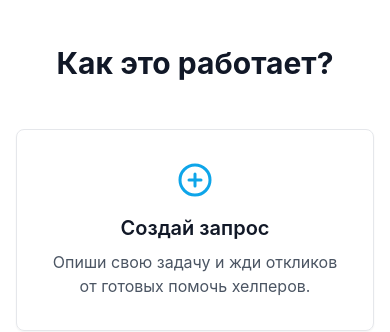
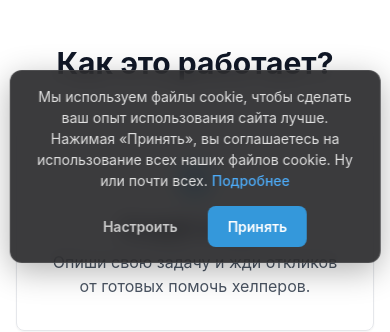
Before and after one commit to Flaymie/BirgeKomek, a React (Create React App) app in the folder frontend/: page / in a window 390 px wide. Shown: the part 571-903 px from the top of the page. Built offline with nearby package versions, Linux system fonts and the light colour scheme.

Commit message:
feat(cookies): Добавлен базовый баннер для согласия с cookie

```diff
--- a/frontend/src/App.js
+++ b/frontend/src/App.js
@@ -31,6 +31,8 @@ import RequireTelegramModal from './components/modals/RequireTelegramModal';
 import LinkTelegramModal from './components/modals/LinkTelegramModal';
 import AllReviewsPage from './components/pages/AllReviewsPage';
 import NotificationDetailPage from './components/pages/NotificationDetailPage';
+import CookieConsent from './components/shared/CookieConsent';
+import './App.css';
 
 // Этот компонент отвечает за инициализацию перехватчика API
 // и рендер основного контента. Он должен быть внутри AuthProvider.
@@ -138,6 +140,7 @@ const AppContent = () => {
             {/* Маршрут для страницы не найдено */}
             <Route path="*" element={<NotFoundPage />} />
         </Routes>
+        <CookieConsent />
       </Layout>
       </div>
     </>
@@ -147,9 +150,7 @@ const AppContent = () => {
 // Главный компонент приложения с правильной структурой
 function App() {
   return (
-    <AuthProvider>
       <AppInitializer />
-    </AuthProvider>
   );
 }
 
--- a/frontend/src/components/pages/ChatPage.jsx
+++ b/frontend/src/components/pages/ChatPage.jsx
@@ -315,7 +315,9 @@ const ChatPage = () => {
 
   // Получаем первоначальные данные (инфо о запросе и старые сообщения)
   const fetchInitialData = useCallback(async () => {
-    if (!requestId) return;
+    if (!requestId) {
+      return;
+    };
     setLoading(true);
     setError('');
     try {
--- a/frontend/src/components/pages/RequestDetailPage.jsx
+++ b/frontend/src/components/pages/RequestDetailPage.jsx
@@ -18,6 +18,7 @@ import { motion } from 'framer-motion';
 
 const RequestDetailPage = () => {
   const { id } = useParams();
+
   const navigate = useNavigate();
   const location = useLocation();
   const [request, setRequest] = useState(null);
--- /dev/null
+++ b/frontend/src/components/shared/CookieConsent.css
@@ -0,0 +1,105 @@
+.cookie-consent-banner {
+    position: fixed;
+    bottom: 20px;
+    left: 50%;
+    transform: translateX(-50%);
+    width: 90%;
+    max-width: 800px;
+    background: rgba(25, 25, 28, 0.85);
+    color: #e0e0e0;
+    padding: 15px 25px;
+    border-radius: 12px;
+    box-shadow: 0 8px 32px rgba(0, 0, 0, 0.3);
+    display: flex;
+    justify-content: space-between;
+    align-items: center;
+    z-index: 1000;
+    backdrop-filter: blur(10px);
+    -webkit-backdrop-filter: blur(10px); /* Для Safari */
+    border: 1px solid rgba(255, 255, 255, 0.1);
+    animation: slide-up 0.5s ease-out;
+}
+
+.cookie-consent-text p {
+    margin: 0;
+    font-size: 14px;
+    line-height: 1.5;
+}
+
+.cookie-consent-text a {
+    color: #4dabf7;
+    text-decoration: none;
+    font-weight: 500;
+    transition: color 0.2s ease;
+}
+
+.cookie-consent-text a:hover {
+    color: #74c0fc;
+    text-decoration: underline;
+}
+
+.cookie-consent-actions {
+    display: flex;
+    gap: 10px;
+    margin-left: 20px;
+}
+
+.cookie-consent-actions button {
+    padding: 10px 20px;
+    border-radius: 8px;
+    border: none;
+    cursor: pointer;
+    font-weight: 600;
+    font-size: 14px;
+    transition: all 0.2s ease-in-out;
+}
+
+.btn-customize {
+    background-color: transparent;
+    border: 1px solid #555;
+    color: #ccc;
+}
+
+.btn-customize:hover {
+    background-color: rgba(255, 255, 255, 0.1);
+    border-color: #777;
+}
+
+.btn-accept {
+    background-color: #3498db;
+    color: white;
+}
+
+.btn-accept:hover {
+    background-color: #2980b9;
+    transform: translateY(-1px);
+    box-shadow: 0 4px 15px rgba(52, 152, 219, 0.2);
+}
+
+@keyframes slide-up {
+    from {
+        transform: translate(-50%, 100px);
+        opacity: 0;
+    }
+    to {
+        transform: translate(-50%, 0);
+        opacity: 1;
+    }
+}
+
+/* Адаптивка для мобилок */
+@media (max-width: 768px) {
+    .cookie-consent-banner {
+        flex-direction: column;
+        text-align: center;
+        bottom: 10px;
+        width: 95%;
+    }
+
+    .cookie-consent-actions {
+        margin-top: 15px;
+        margin-left: 0;
+        width: 100%;
+        justify-content: center;
+    }
+}
--- /dev/null
+++ b/frontend/src/components/shared/CookieConsent.jsx
@@ -0,0 +1,48 @@
+import React, { useState, useEffect } from 'react';
+import './CookieConsent.css';
+
+const CookieConsent = () => {
+    const [isVisible, setIsVisible] = useState(false);
+
+    useEffect(() => {
+        const consent = localStorage.getItem('cookie_consent');
+        if (!consent) {
+            // Небольшая задержка, чтобы не было слишком навязчиво при первой загрузке
+            const timer = setTimeout(() => {
+                setIsVisible(true);
+            }, 1500);
+            return () => clearTimeout(timer);
+        }
+    }, []);
+
+    const handleAccept = () => {
+        // Пока просто сохраняем факт согласия. Потом можно будет усложнить.
+        localStorage.setItem('cookie_consent', 'all');
+        setIsVisible(false);
+    };
+
+    const handleCustomize = () => {
+        // TODO: Открыть модальное окно с настройками
+        console.log("Открываем настройки куки...");
+        // Для примера пока просто скроем баннер
+        setIsVisible(false);
+    };
+
+    if (!isVisible) {
+        return null;
+    }
+
+    return (
+        <div className="cookie-consent-banner">
+            <div className="cookie-consent-text">
+                <p>Мы используем файлы cookie, чтобы сделать ваш опыт использования сайта лучше. Нажимая «Принять», вы соглашаетесь на использование всех наших файлов cookie. Ну или почти всех. <a href="/cookie-policy">Подробнее</a></p>
+            </div>
+            <div className="cookie-consent-actions">
+                <button onClick={handleCustomize} className="btn-customize">Настроить</button>
+                <button onClick={handleAccept} className="btn-accept">Принять</button>
+            </div>
+        </div>
+    );
+};
+
+export default CookieConsent;
```
Also changed, not shown: frontend/src/components/pages/ProfilePage.jsx (indentation only), 2 other files (tests, documents, lock files or other folders). Lines whose indentation alone changed are shown as unchanged.
